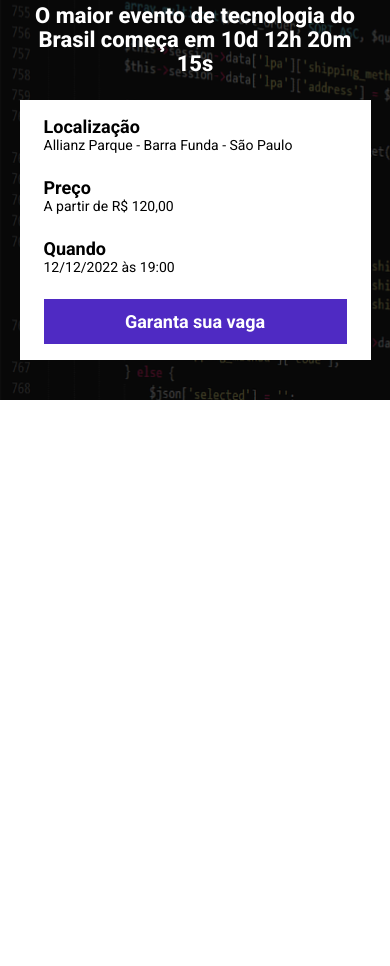
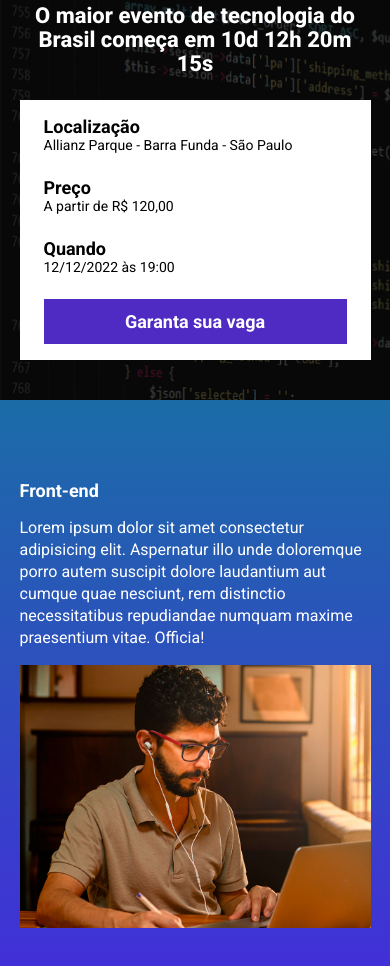
Before and after one commit to vianarafaa/ebac_tech_talks, a website built with Parcel: page src/index.html in a window 390 px wide. Shown: the part 100-1066 px from the top of the page. Before the commit the page ends 844 px from the top, so only its background shows below. Built offline with nearby package versions, Linux system fonts and the light colour scheme.

Commit message:
criação da seção event

```diff
--- a/src/index.html
+++ b/src/index.html
@@ -34,5 +34,18 @@
                 </div>
             </div>
         </header>
+        <section class="event">
+            <div class="container">
+                <div class="event__details">
+                    <h2 class="event__details__title">Front-end</h2>
+                    <p class="event__details__description">
+                        Lorem ipsum dolor sit amet consectetur adipisicing elit. Aspernatur illo unde doloremque porro autem suscipit dolore
+                        laudantium aut cumque quae nesciunt, rem distinctio necessitatibus repudiandae numquam maxime praesentium vitae.
+                        Officia!
+                    </p>
+                </div>
+                <img src="./images/frontend.png" alt="Front-end" class="event__image" />
+            </div>
+        </section>
     </body>
 </html>
--- /dev/null
+++ b/src/styles/_event.scss
@@ -0,0 +1,40 @@
+.event {
+    padding: 80px 0;
+    background-image: linear-gradient(#1b6ca7, #442bdb);
+
+    .container {
+        display: flex;
+    }
+
+    &__image {
+        max-width: 360px;
+    }
+
+    &__details {
+        margin-right: 40px;
+        &__title {
+            font-size: 18px;
+            font-weight: bold;
+            margin-bottom: 16px;
+        }
+
+        &__description {
+            line-height: 22px;
+        }
+    }
+
+    @media (max-width: 640px) {
+        .container {
+            display: block;
+        }
+
+        &__image {
+            width: 100%;
+        }
+
+        &__details {
+            margin-right: 0;
+            margin-bottom: 16px;
+        }
+    }
+}
--- a/src/styles/main.scss
+++ b/src/styles/main.scss
@@ -1,4 +1,5 @@
 @use 'hero';
+@use 'event';
 @use 'components/infos_bar';
 @use 'components/buttons';
 
```
